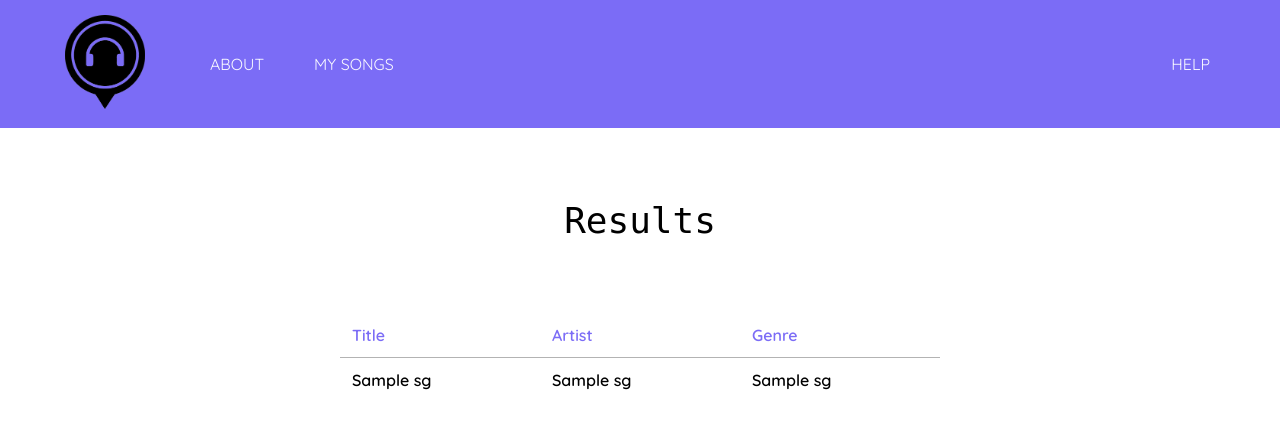
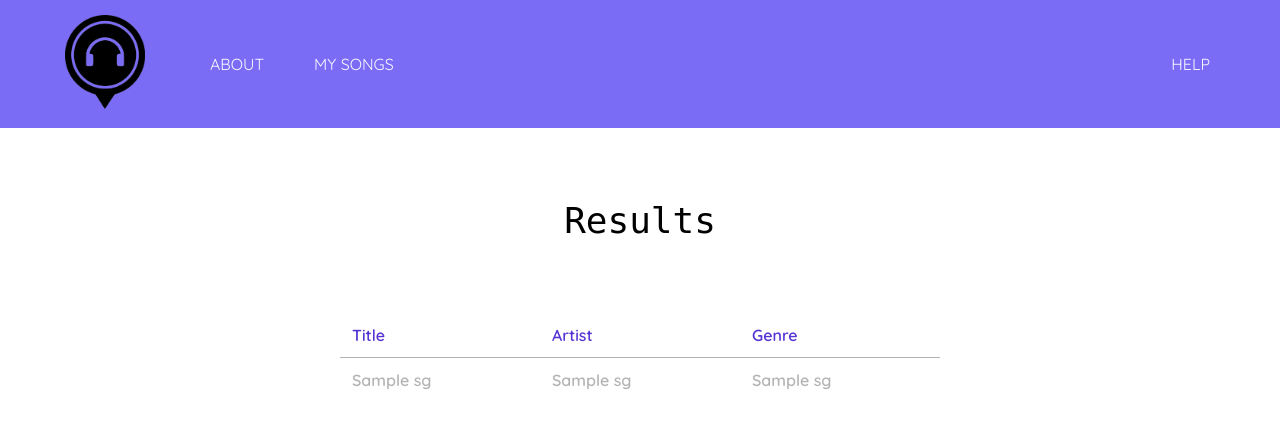
Before and after one commit to CatherineCampbell117/set09103, a Flask app: template templates/results.html in a window 1280 px wide. Shown: the top 429 px of the page. Run offline with Flask 2, Linux system fonts and the light colour scheme; the template is opened without the code that fills it: most values are stand-ins (such as "Sample title", 1, 10 or a date in 2020); some web fonts are replaced.

Commit message:
css updates

```diff
--- a/static/index.css
+++ b/static/index.css
@@ -135,7 +135,7 @@ table, thead, td, th{
 
 thead{
     border-bottom: 1px solid #b3b3b3;
-    color: #7B6CF6;
+    color: #5432D3;
 }
 
 th{
@@ -151,6 +151,7 @@ td{
     font-family: 'Quicksand', sans-serif;
     font-weight: 700;
     font-size: 1rem;
+    color: #b3b3b3;
 }
 
 .result_row:hover{
```
